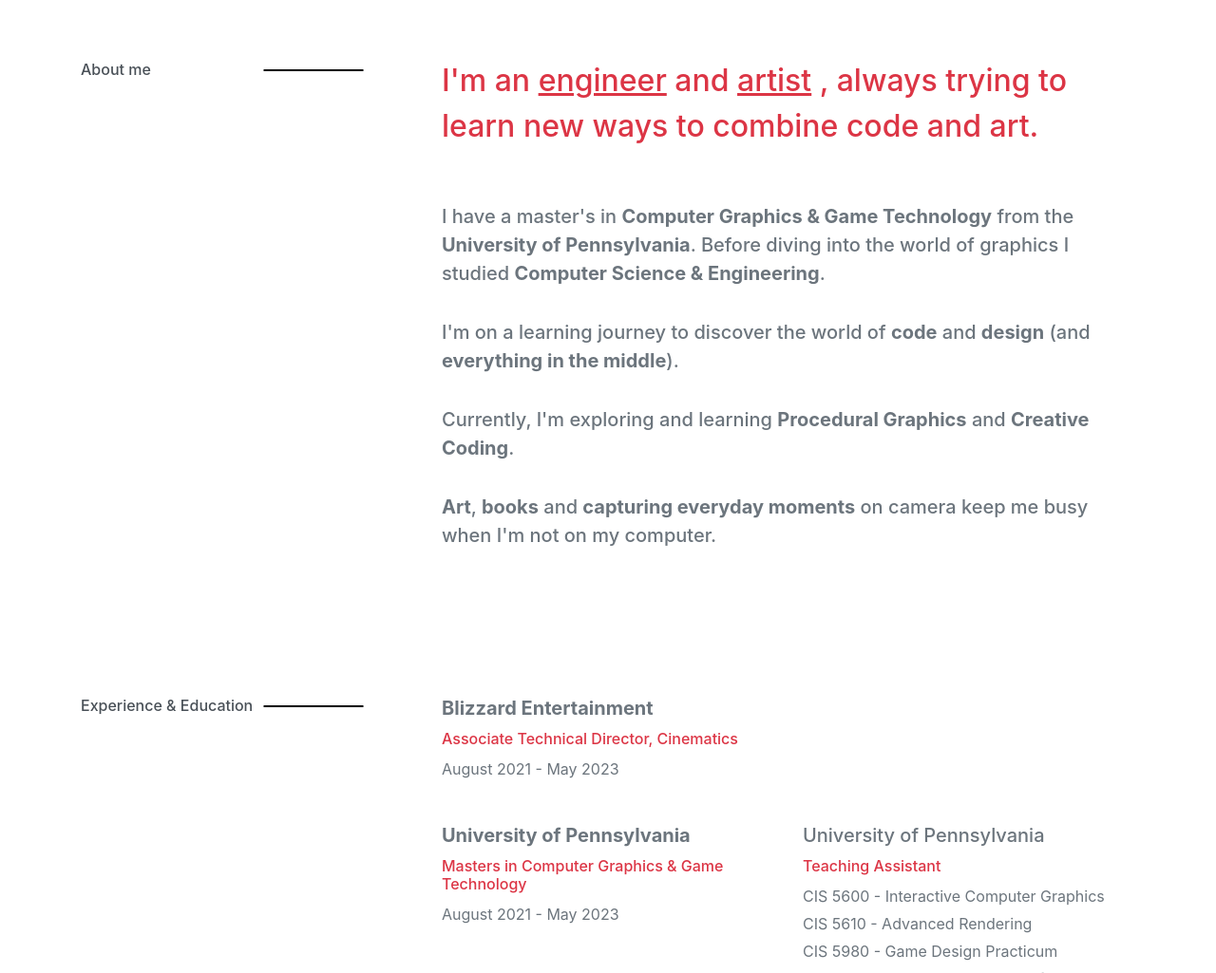
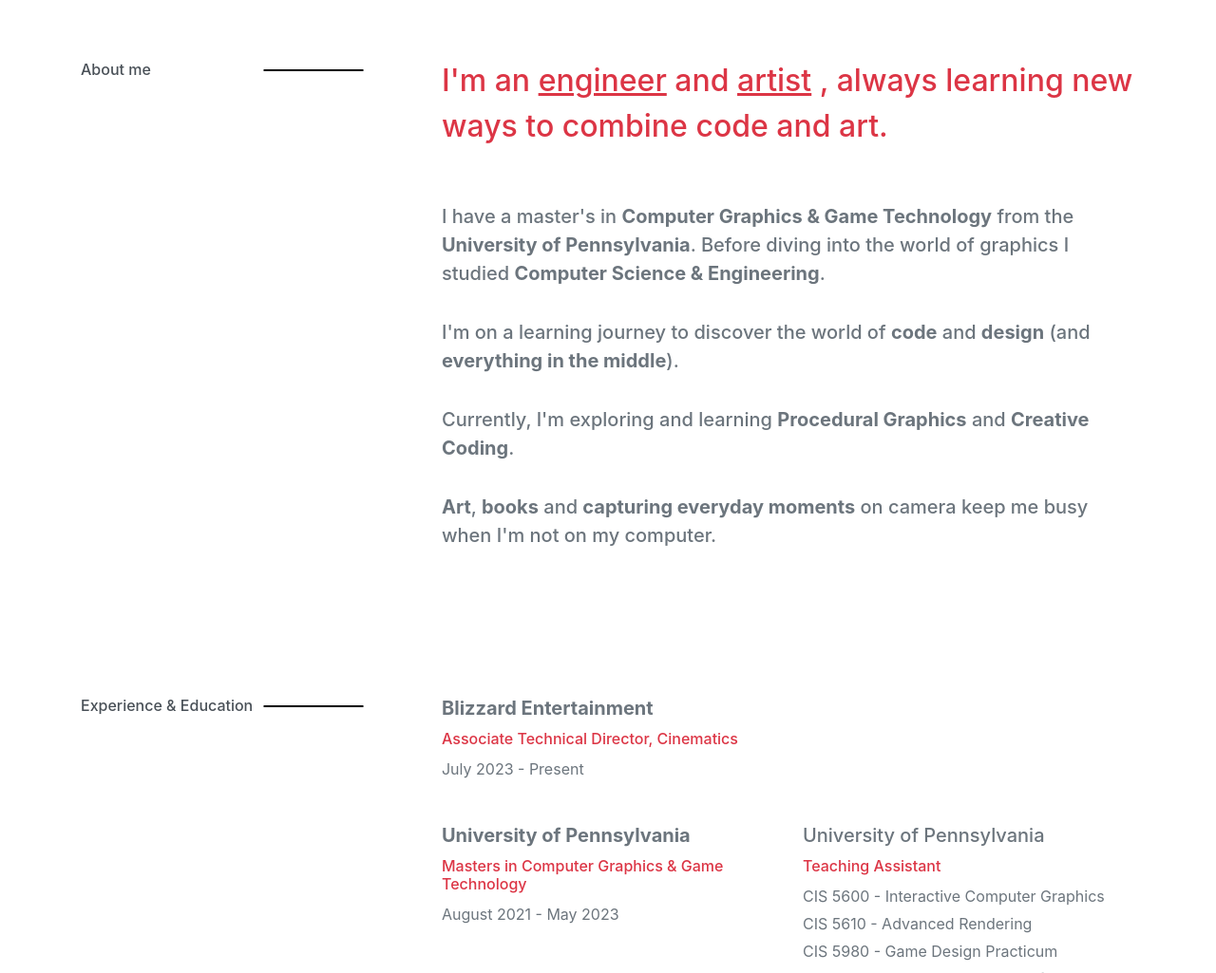
Before and after one commit to essaar/essaar.github.io, a plain HTML site: page index.html in a window 1280 px wide. Shown: the part 1041-2066 px from the top of the page at 95% size. Drawn offline with Linux system fonts and the light colour scheme; files whose address does not match are found by name.

```diff
--- a/index.html
+++ b/index.html
@@ -126,7 +126,7 @@
 
             <div class="row">
               <div class="col-md-12">
-                <h2>I'm an <u><a href="technical-work.html">engineer</a></u> and <u><a href="art-work.html">artist</a></u> , always trying to learn new ways to combine code and art.</h2>
+                <h2>I'm an <u><a href="technical-work.html">engineer</a></u> and <u><a href="art-work.html">artist</a></u> , always learning new ways to combine code and art.</h2>
               </div>
             </div>
 
@@ -232,7 +232,7 @@
                   <div class="media-body">
                     <h2 class="h5"><b>Blizzard Entertainment</b></h2>
                     <h6>Associate Technical Director, Cinematics</h6>
-                    <p>August 2021 - May 2023</p>
+                    <p>July 2023 - Present</p>
                   </div>
                 </div>
               </div>
```
